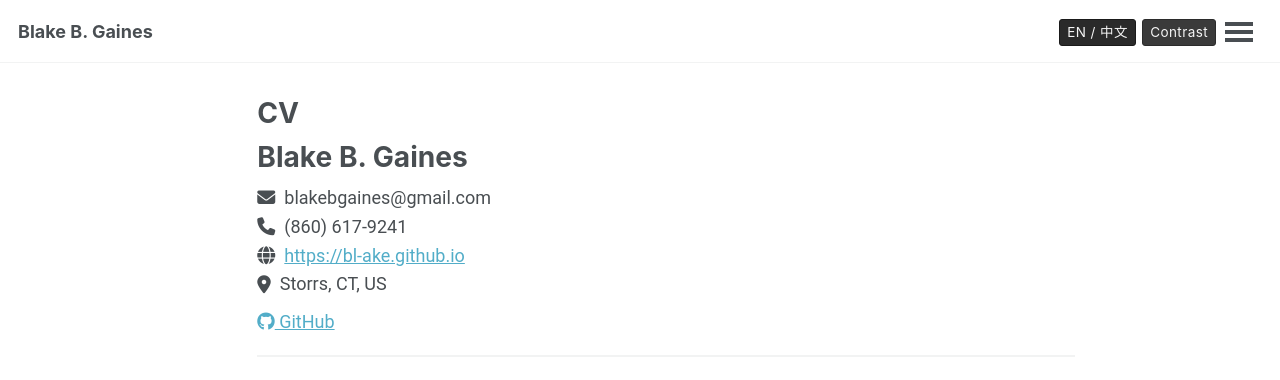
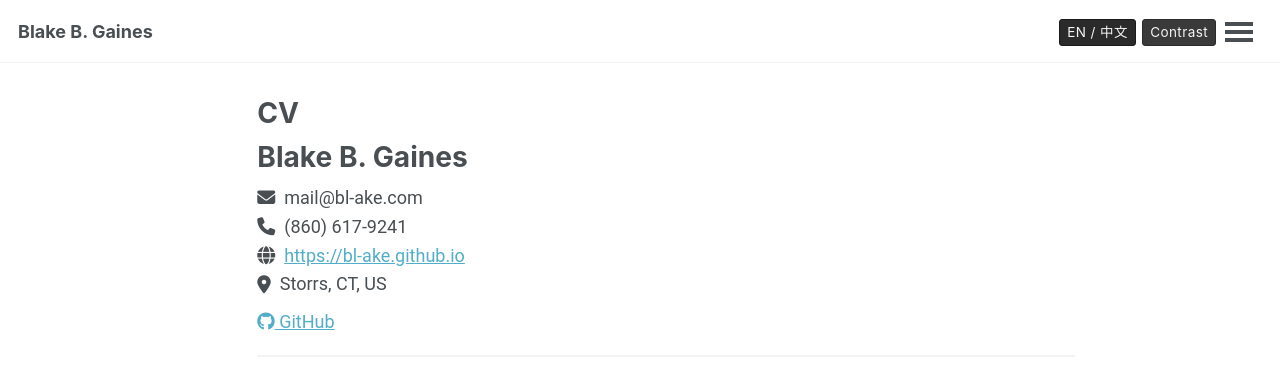
Before and after one commit to bl-ake/bl-ake.github.io, a Jekyll site: the page built from _pages/cv-json.md, in a window 1280 px wide and 900 px high. Shown: the top 380 px of the window. Built offline with Jekyll 4.4.1, drawn with Linux system fonts in a browser that asks for light colours; a script bundle is joined from its source files by our own code; library files that are not in the unit come from our copies.

Commit message:
change email

```diff
--- a/_config.yml
+++ b/_config.yml
@@ -33,7 +33,7 @@ author:
   location         : "Storrs, CT"
   employer         : "University of Connecticut"
   uri              : # URL
-  email            : "blakebgaines@gmail.com"
+  email            : "mail@bl-ake.com"
 
   # Academic websites
   academia         : # URL
--- a/_data/authors.yml
+++ b/_data/authors.yml
@@ -4,7 +4,7 @@ Blake B. Gaines:
   name        : "Blake B. Gaines"
   pronouns    : "He/They"
   uri         : "https://bl-ake.github.io"
-  email       : "blakebgaines@gmail.com"
+  email       : "mail@bl-ake.com"
   bio         : "Ph.D. student in Computer Science at the University of Connecticut."
   zh_bio      : "康涅狄格大学计算机科学博士生。"
   avatar      : "profile.png"
--- a/_data/cv.json
+++ b/_data/cv.json
@@ -1,7 +1,7 @@
 {
   "basics": {
     "name": "Blake B. Gaines",
-    "email": "blakebgaines@gmail.com",
+    "email": "mail@bl-ake.com",
     "phone": "(860) 617-9241",
     "website": "https://bl-ake.github.io",
     "summary": "Ph.D. student in Computer Science at the University of Connecticut.",
```
